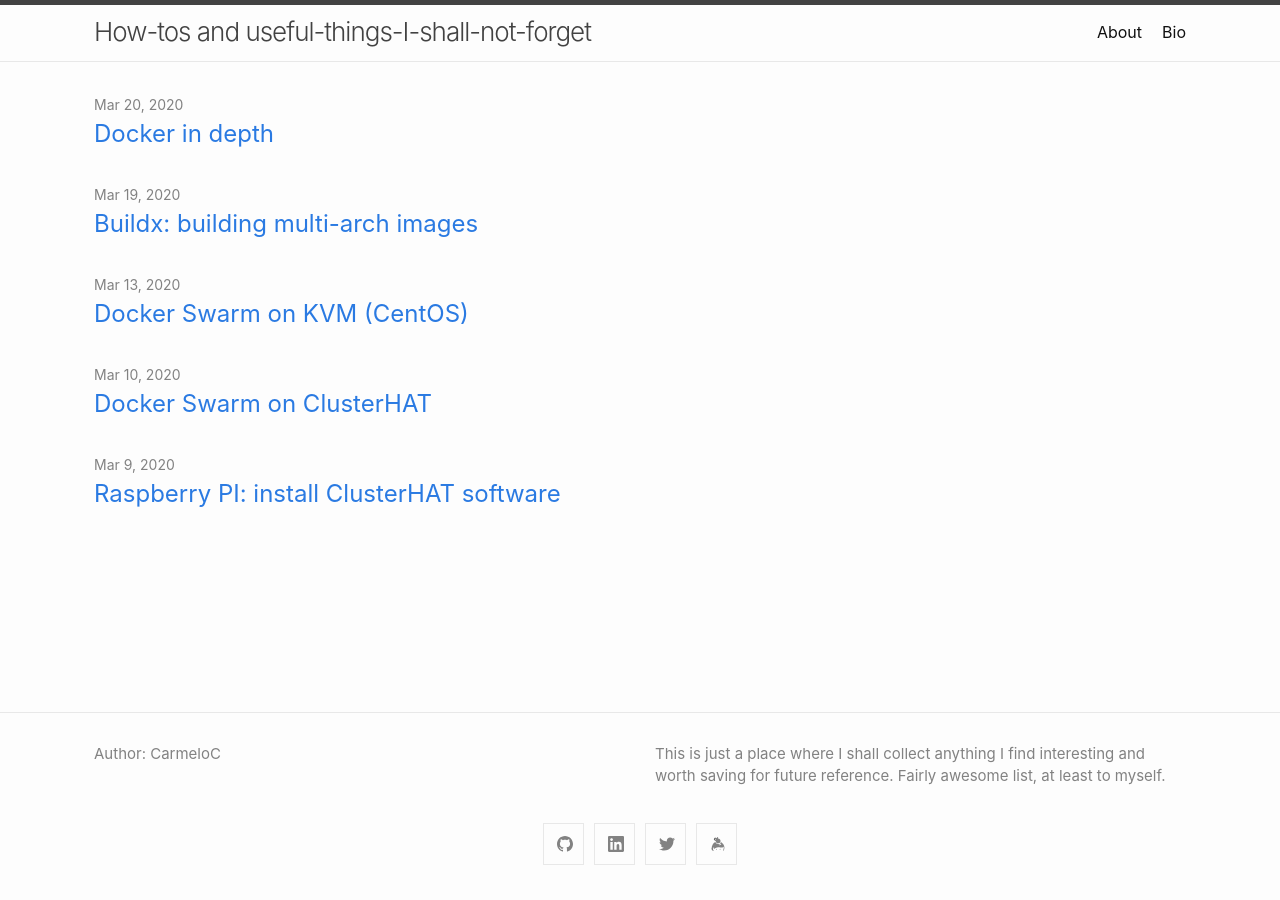
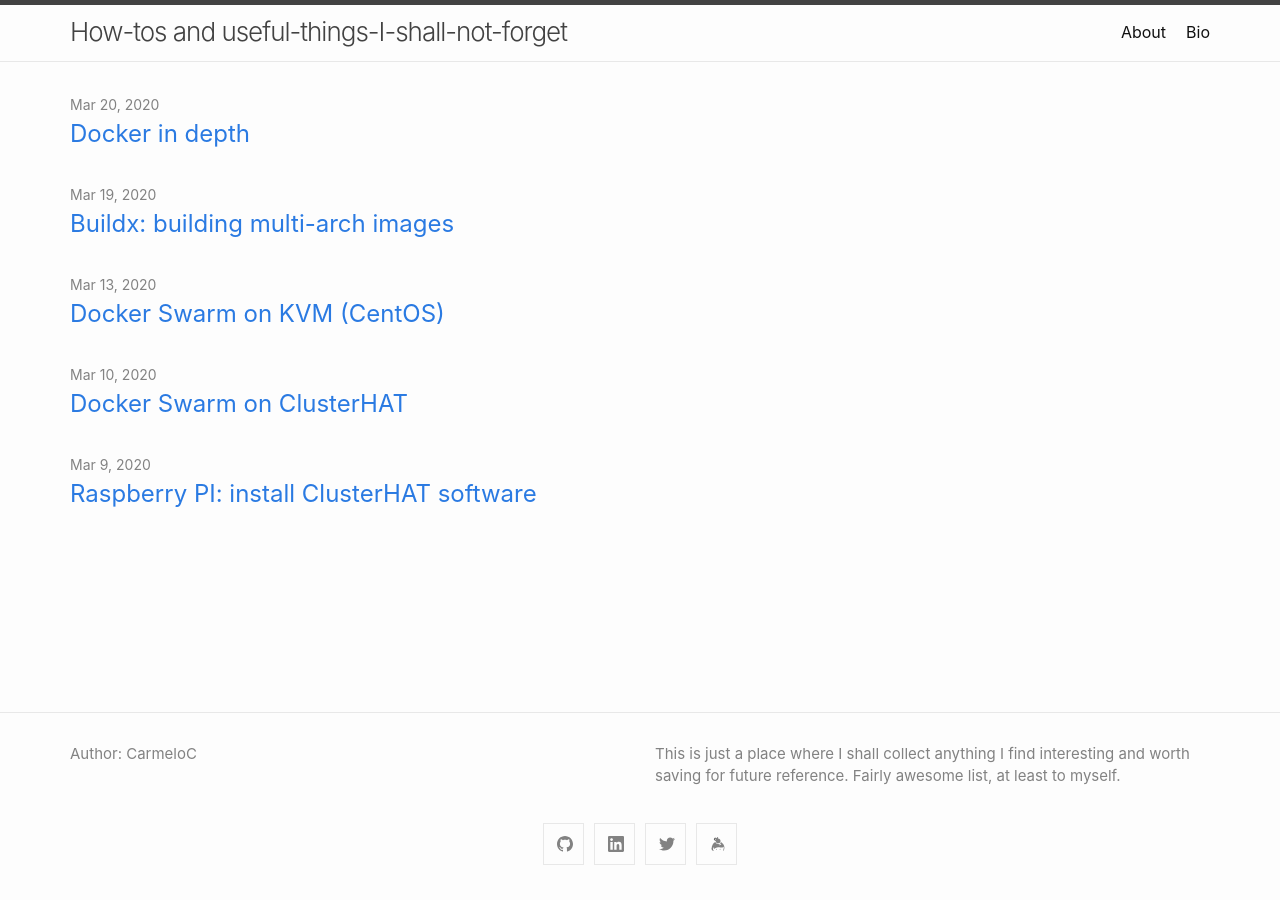
Before and after one commit to carmelo0x99/carmelo0x99.github.io, a Jekyll site: the page built from index.md, in a window 1280 px wide. Built offline with Jekyll 4.4.1, drawn with Linux system fonts in a browser that asks for light colours.

Commit message:
Edited initialize.scss

```diff
--- a/_sass/minima/initialize.scss
+++ b/_sass/minima/initialize.scss
@@ -15,7 +15,7 @@ $table-text-align: left !default;
 
 // Width of the content area
 //$content-width:    800px !default;
-$content-width:    90% !default;
+$content-width:    1200px !default;
 
 $on-palm:          600px !default;
 $on-laptop:        800px !default;
```
